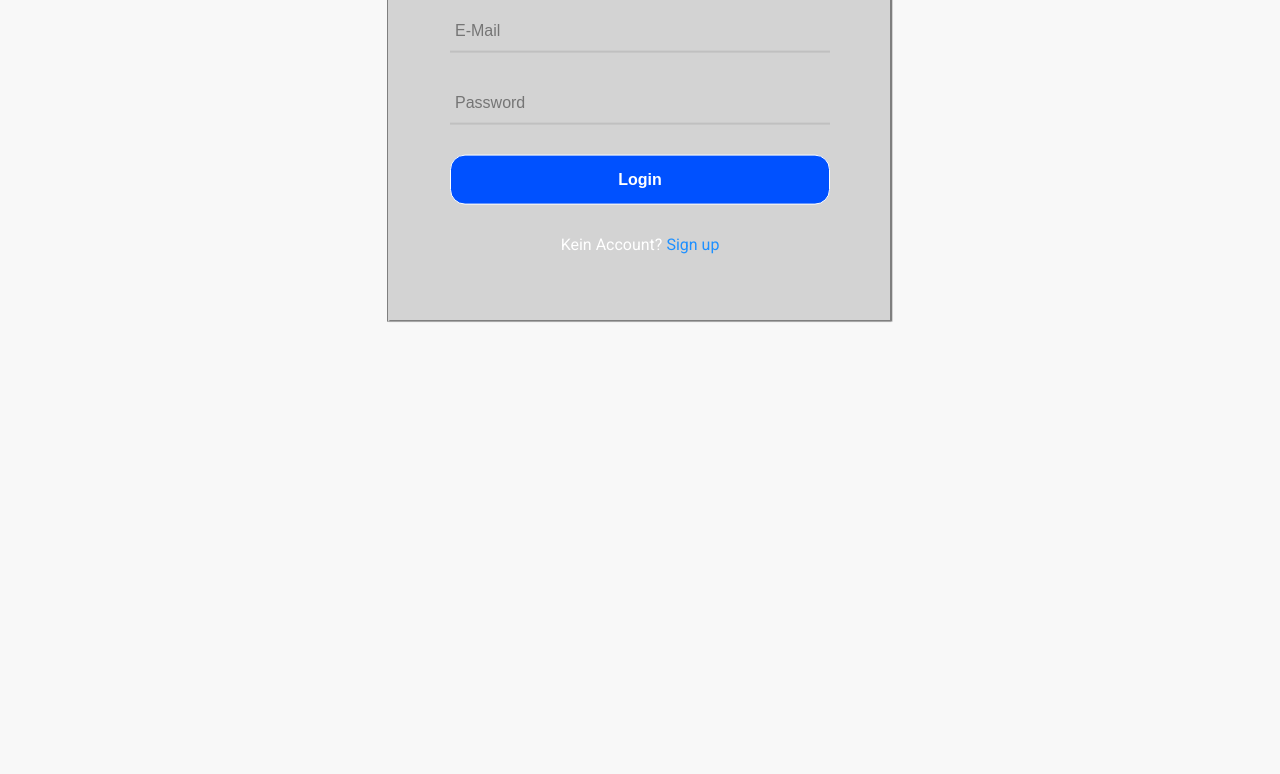
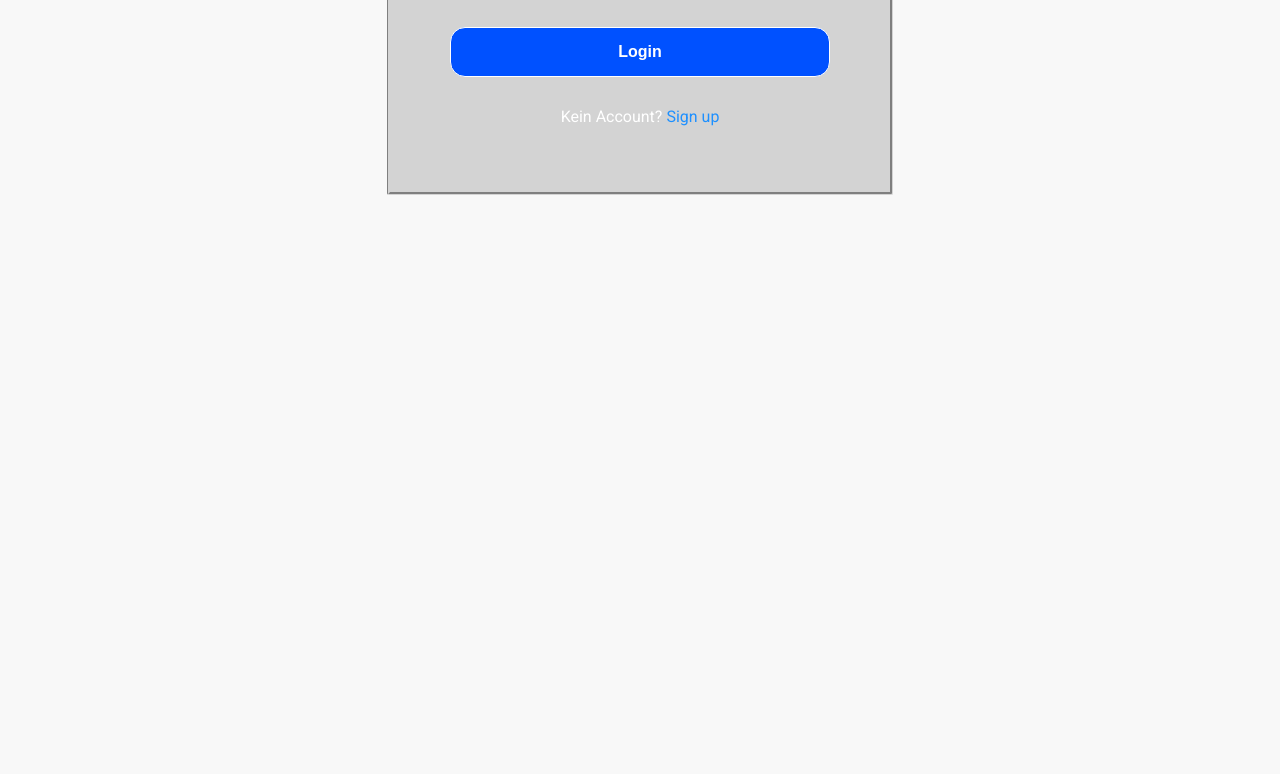
Before and after one commit to SantanaQ/Internet-Technologien, a plain HTML site: page html-css/login.html in a window 1280 px wide. Shown: the part 321-1095 px from the top of the page. Before the commit the page ends 810 px from the top, so only its background shows below. Drawn offline with nearby package versions, Linux system fonts and the light colour scheme.

Commit message:
Registration und login "fix"

```diff
--- a/html-css/styles/login.css
+++ b/html-css/styles/login.css
@@ -1,8 +1,5 @@
 .center{
-    position: absolute;
-    top: 50%;
-    left: 50%;
-    transform: translate(-50%, -40% );
+    margin: auto;
     width: 500px;
     height: 400px;
     border: 3px groove lightgrey;
--- a/html-css/styles/registration.css
+++ b/html-css/styles/registration.css
@@ -5,10 +5,7 @@ body{
     padding-bottom: 1000px;
 }
 .center{
-    position: absolute;
-    top: 50%;
-    left: 50%;
-    transform: translate(-50%, -40% );
+    margin: auto;
     width: 500px;
     height: 850px;
     border: 3px groove lightgrey;
```
